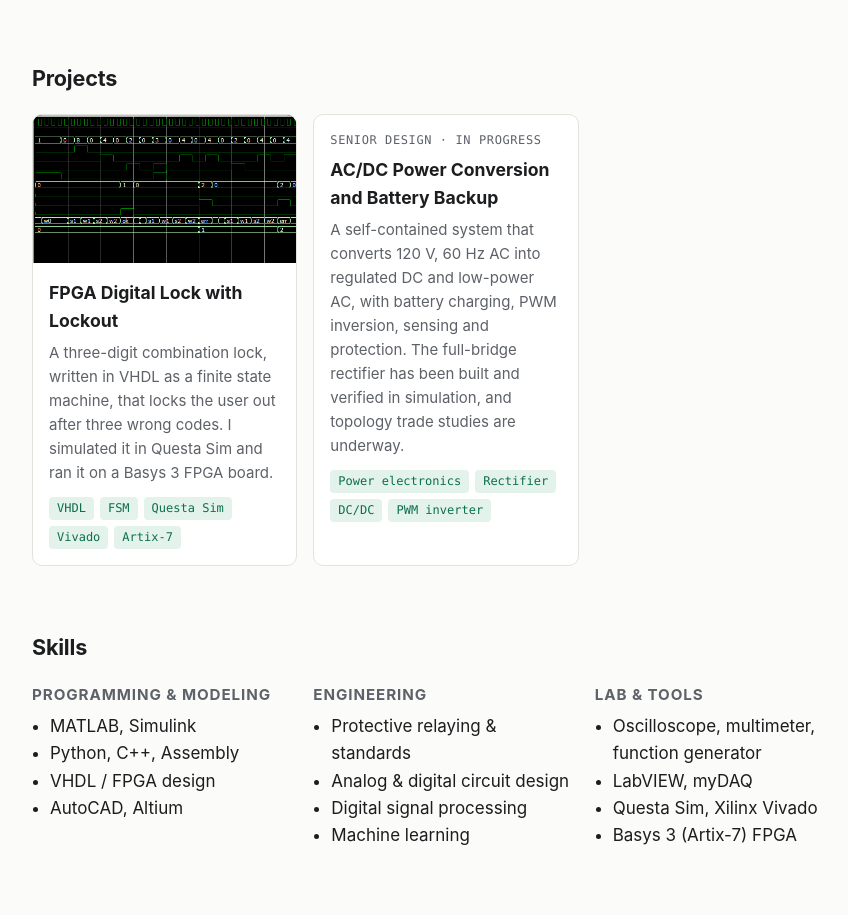
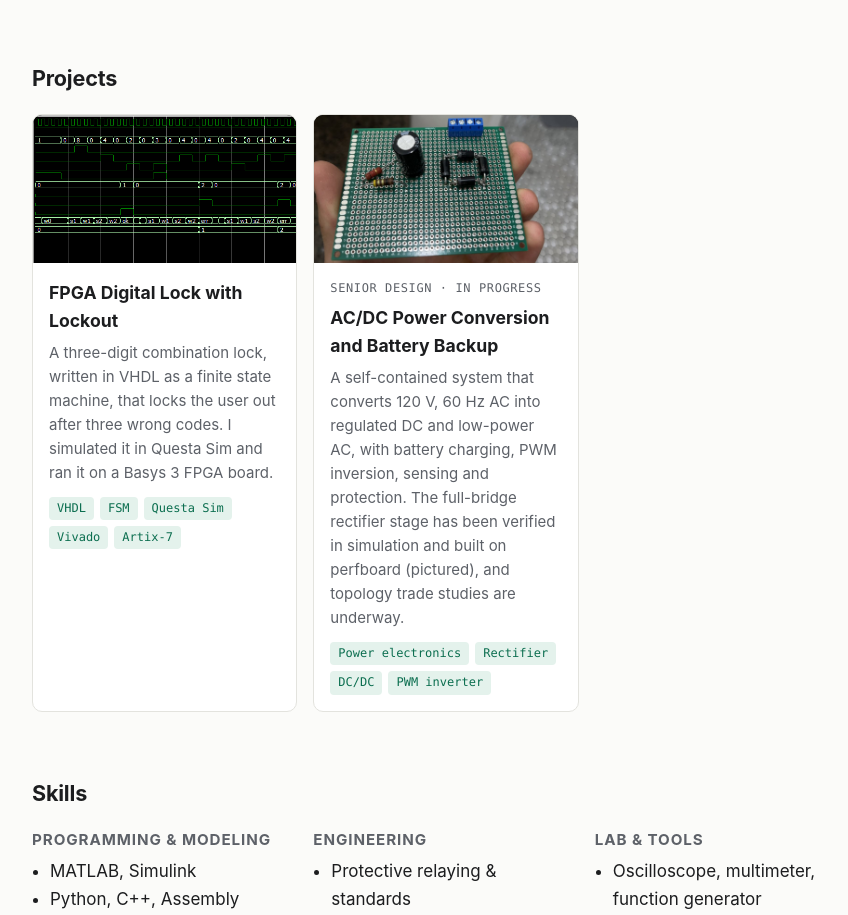
Before and after one commit to FlynnHarms/portfolio, a plain HTML site: page index.html in a window 1280 px wide. Shown: the part 1356-2271 px from the top of the page, without its empty margins (194-1042 px from the left). Drawn offline with Linux system fonts and the light colour scheme.

Commit message:
Add rectifier photo to power converter project

```diff
--- a/index.html
+++ b/index.html
@@ -105,10 +105,11 @@
         </a>
 
         <div class="card static">
+          <img src="projects/power-converter/img/rectifier.jpg" alt="Full-bridge rectifier with four diodes, filter capacitor and terminal block on perfboard">
           <div class="body">
             <p class="status">Senior design · In progress</p>
             <h3>AC/DC Power Conversion and Battery Backup</h3>
-            <p>A self-contained system that converts 120 V, 60 Hz AC into regulated DC and low-power AC, with battery charging, PWM inversion, sensing and protection. The full-bridge rectifier has been built and verified in simulation, and topology trade studies are underway.</p>
+            <p>A self-contained system that converts 120 V, 60 Hz AC into regulated DC and low-power AC, with battery charging, PWM inversion, sensing and protection. The full-bridge rectifier stage has been verified in simulation and built on perfboard (pictured), and topology trade studies are underway.</p>
             <ul class="tags">
               <li>Power electronics</li><li>Rectifier</li><li>DC/DC</li><li>PWM inverter</li>
             </ul>
```
Also changed, not shown: projects/power-converter/img/rectifier.jpg (added).
